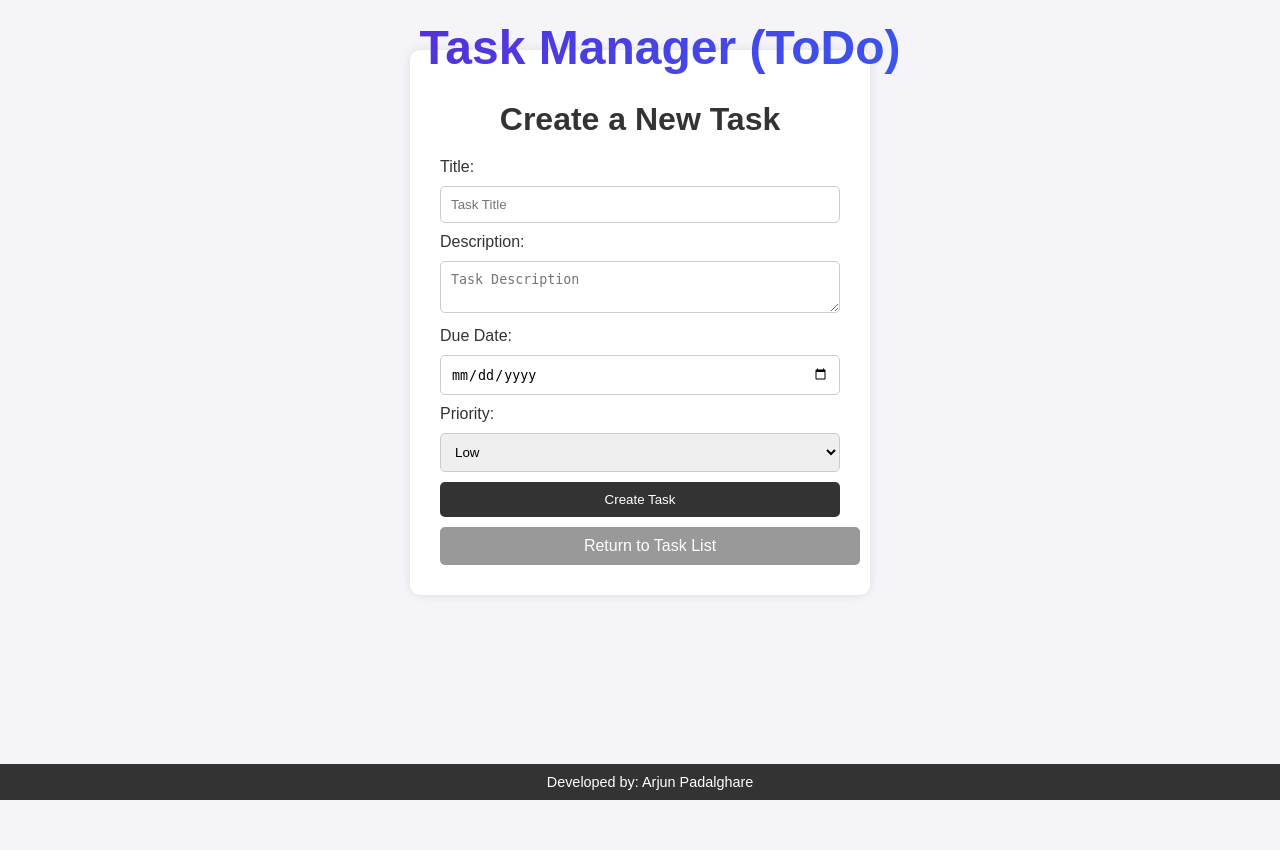
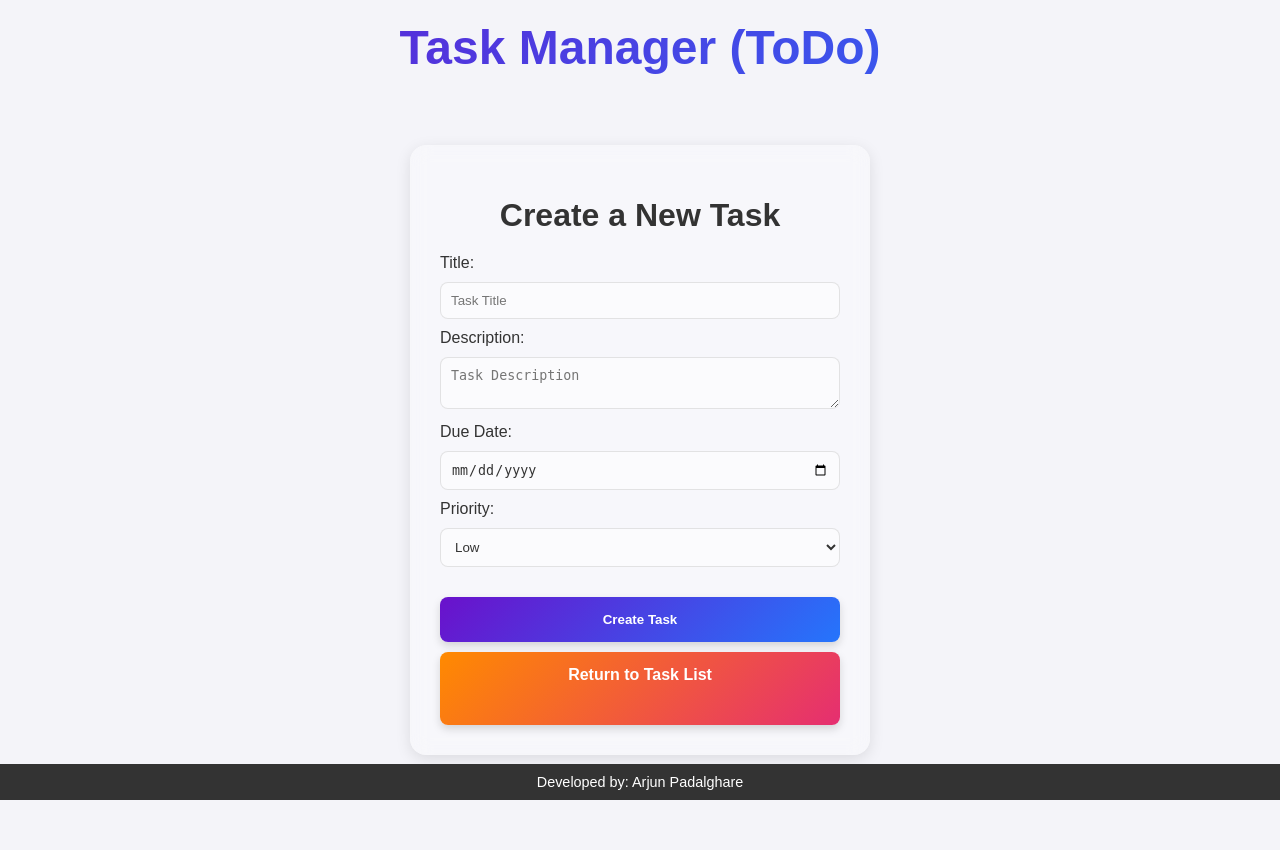
Before and after one commit to padalgharearjun/taskmanager, a Flask app: page /create_task in a window 1280 px wide. Before the commit the page ends 800 px from the top, so only its background shows below. Run offline with Flask 3, Linux system fonts and the light colour scheme; the visitor is signed in with stand-in values (Sample User, id 1).

Commit message:
cosmetic improvement

```diff
--- a/templates/create_task.html
+++ b/templates/create_task.html
@@ -39,27 +39,34 @@
             color: #333;
             margin: 0;
             padding: 0;
-        }
-
-        .content {
+            height: 100vh;
             display: flex;
             flex-direction: column;
+            justify-content: center;
             align-items: center;
-            padding: 20px;
+            margin-top: 50px;
+            position: stick;
         }
 
         .form-container {
-            background-color: white;
+            background: rgba(255, 255, 255, 0.3);
             padding: 30px;
-            border-radius: 10px;
-            box-shadow: 0 0 10px rgba(0, 0, 0, 0.1);
+            border-radius: 16px;
+            box-shadow: 0 4px 15px rgba(0, 0, 0, 0.1);
+            backdrop-filter: blur(10px);
             width: 400px;
-            margin-top: 30px; /* Space below the header */
+            transition: transform 0.3s ease, box-shadow 0.3s ease;
+        }
+
+        .form-container:hover {
+            transform: translateY(-3px);
+            box-shadow: 0 6px 20px rgba(0, 0, 0, 0.15);
         }
 
         .form-container h1 {
             text-align: center;
             margin-bottom: 20px;
+            color: #333;
         }
 
         .form-container input[type="text"],
@@ -69,41 +76,61 @@
             width: 100%;
             padding: 10px;
             margin: 10px 0;
-            border-radius: 5px;
-            border: 1px solid #ccc;
+            border-radius: 8px;
+            border: 1px solid rgba(0, 0, 0, 0.1);
+            background: rgba(255, 255, 255, 0.5);
+            color: #333;
+            transition: border 0.3s ease, background 0.3s ease;
             box-sizing: border-box;
         }
 
-        .form-container input[type="submit"] {
-            width: 100%;
-            padding: 10px;
-            background-color: #333;
+        .form-container input[type="text"]:focus,
+        .form-container textarea:focus,
+        .form-container input[type="date"]:focus,
+        .form-container select:focus {
+            border: 1px solid #6a11cb;
+            background: rgba(255, 255, 255, 0.8);
+        }
+
+        /* Button styling */
+        .form-container .button-container {
+            display: flex;
+            flex-direction: column;
+            gap: 10px;
+            margin-top: 20px;
+        }
+
+        .create-task-button, .return-button {
+            padding: 14px;
             color: white;
             border: none;
-            border-radius: 5px;
+            border-radius: 8px;
             cursor: pointer;
+            font-weight: bold;
+            text-align: center;
+            text-decoration: none;
+            transition: transform 0.3s ease, box-shadow 0.3s ease;
+            height: 45px;
+            box-shadow: 0 4px 8px rgba(0, 0, 0, 0.15);
         }
 
-        .form-container input[type="submit"]:hover {
-            background-color: #575757;
+        .create-task-button {
+            background: linear-gradient(135deg, #6a11cb, #2575fc);
+        }
+
+        .create-task-button:hover {
+            transform: translateY(-3px);
+            box-shadow: 0 6px 15px rgba(0, 0, 0, 0.2);
         }
 
         .return-button {
-            width: 100%;
-            padding: 10px;
-            background-color: #999;
-            color: white;
-            border: none;
-            border-radius: 5px;
-            cursor: pointer;
-            text-align: center;
-            text-decoration: none;
-            display: inline-block;
-            margin-top: 10px;
+            background: linear-gradient(135deg, #ff8a00, #e52e71);
         }
 
         .return-button:hover {
-            background-color: #777;
+            background: linear-gradient(135deg, #e52e71, #ff8a00);
+            transform: translateY(-3px);
+            box-shadow: 0 6px 15px rgba(0, 0, 0, 0.2);
         }
     </style>
 </head>
@@ -114,7 +141,6 @@
     </div>
 
     <!-- Content Section -->
-    <div class="content">
     <div class="form-container">
         <h1>Create a New Task</h1>
         <form method="POST" action="/create_task">
@@ -134,10 +160,11 @@
                 <option value="High">High</option>
             </select>
 
-                <input type="submit" value="Create Task">
-            </form>
+            <div class="button-container">
+                <input type="submit" value="Create Task" class="create-task-button">
                 <a href="{{ url_for('view_tasks') }}" class="return-button">Return to Task List</a>
             </div>
+        </form>
     </div>
 
     <!-- Footer -->
```
Also changed, not shown: static/style.css (deleted, +0 -114 lines), templates/edit_task.html (+23 -5 lines). Lines whose indentation alone changed are shown as unchanged.
